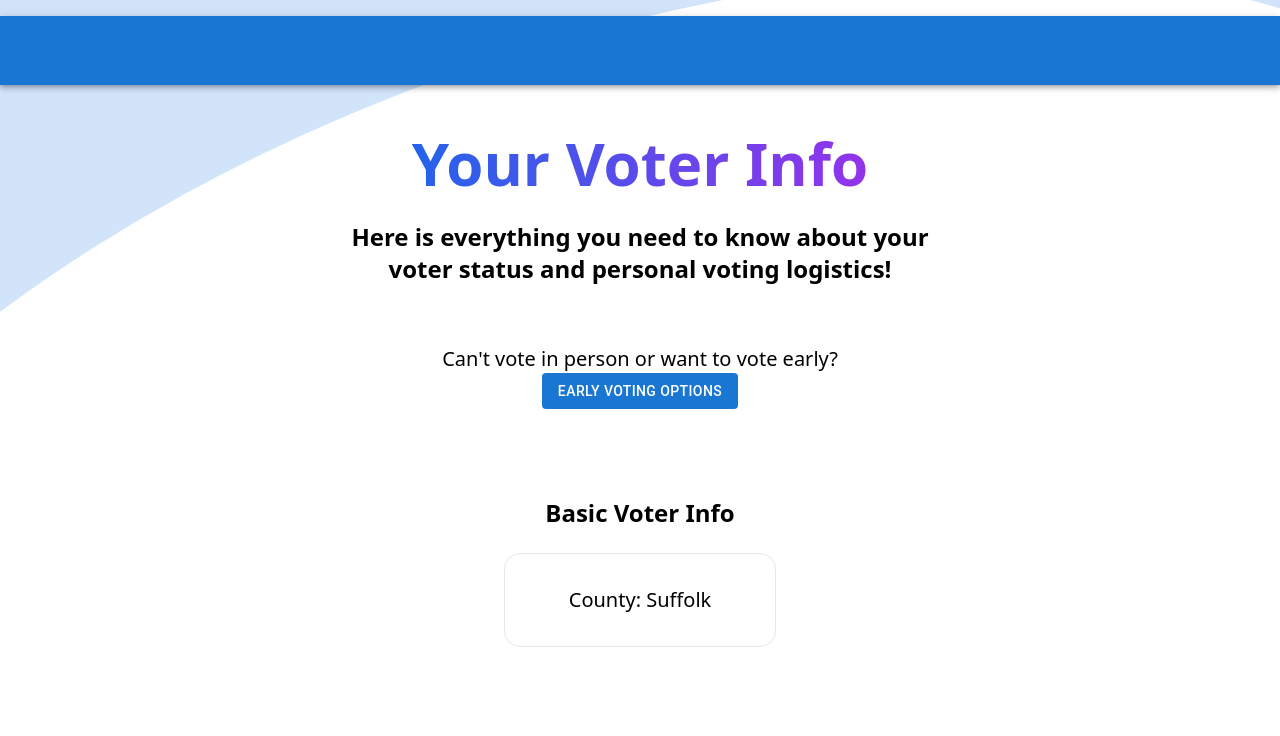
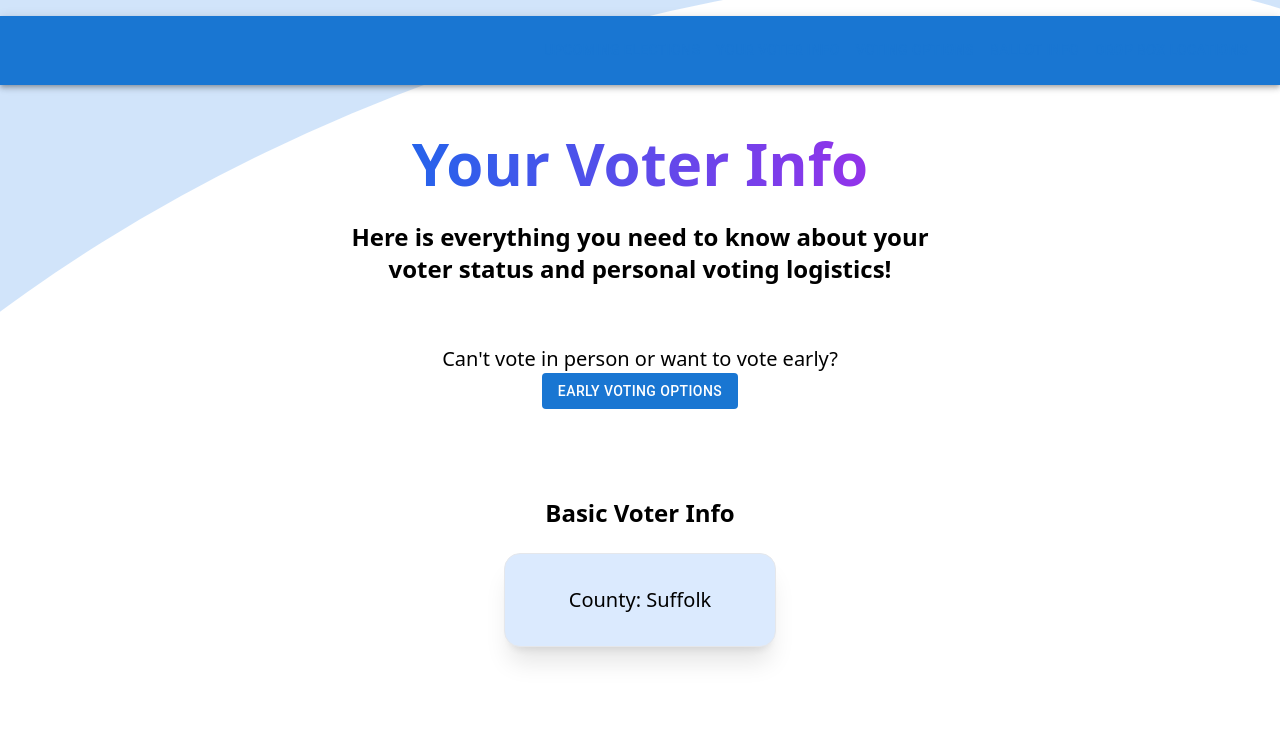
Before and after one commit to BU-Spark/pitne-voter-app, a Next.js app in the folder client/: page /voterInfo in a window 1280 px wide. Shown: the top 736 px of the page. Built offline with nearby package versions, Linux system fonts and the light colour scheme.

Commit message:
suffolk box fixed

```diff
--- a/client/src/pages/voterInfo/index.tsx
+++ b/client/src/pages/voterInfo/index.tsx
@@ -30,7 +30,7 @@ export default function VoterInfo() {
             <div className='grid grid-cols-4 mt-1'>
                 <div className='md:col-span-1 hidden md:block'>
                 </div>
-                <div className="space-y-4 mx-10 my-1 p-8 rounded-2xl shadow-4xl border border-gray-200  col-span-4 lg:col-span-2 bg-white">
+                <div className="space-y-4 mx-10 my-1 p-8 rounded-2xl shadow-xl border border-gray-200  col-span-4 lg:col-span-2 bg-blue-100">
                     <div className="space-y-4 w-full px-4">
                         <div className="w-full px-4 text-center">
                             <p className='text-xl text-black-600 '>County: Suffolk</p>
```
